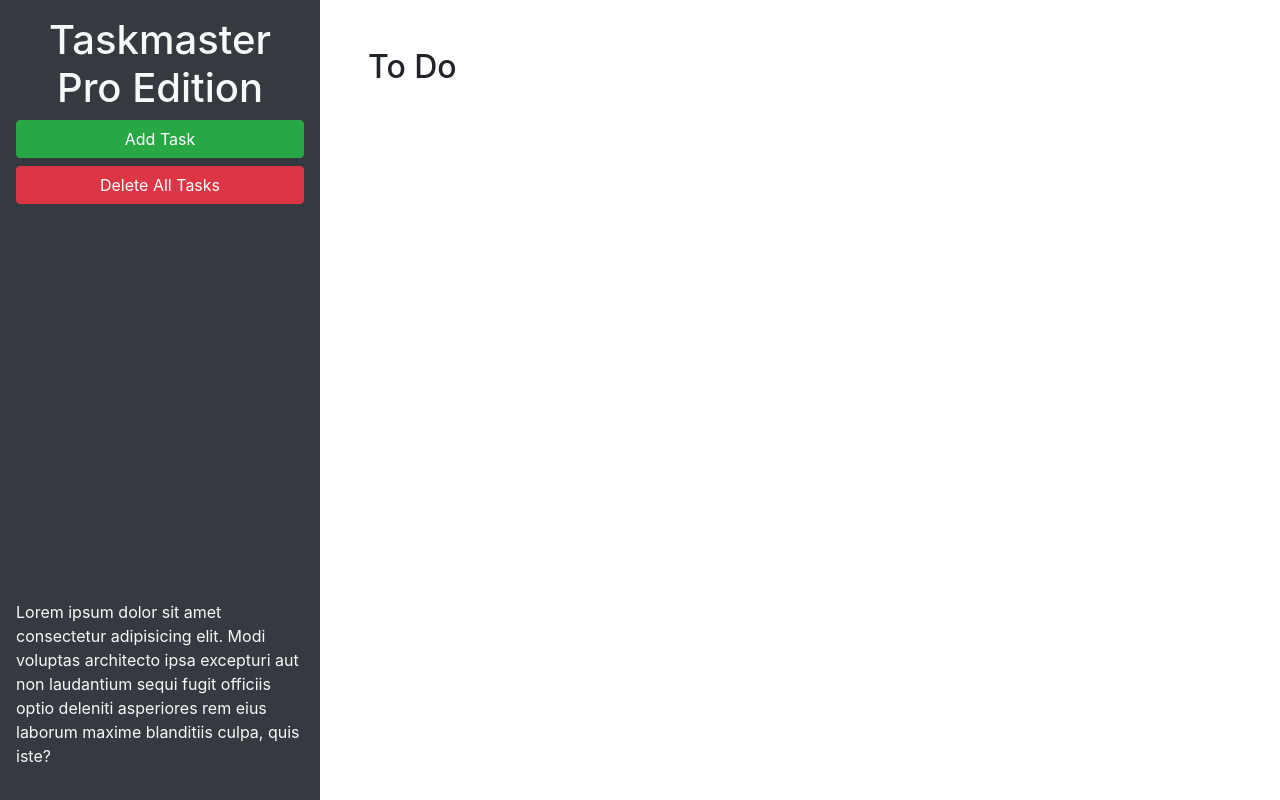
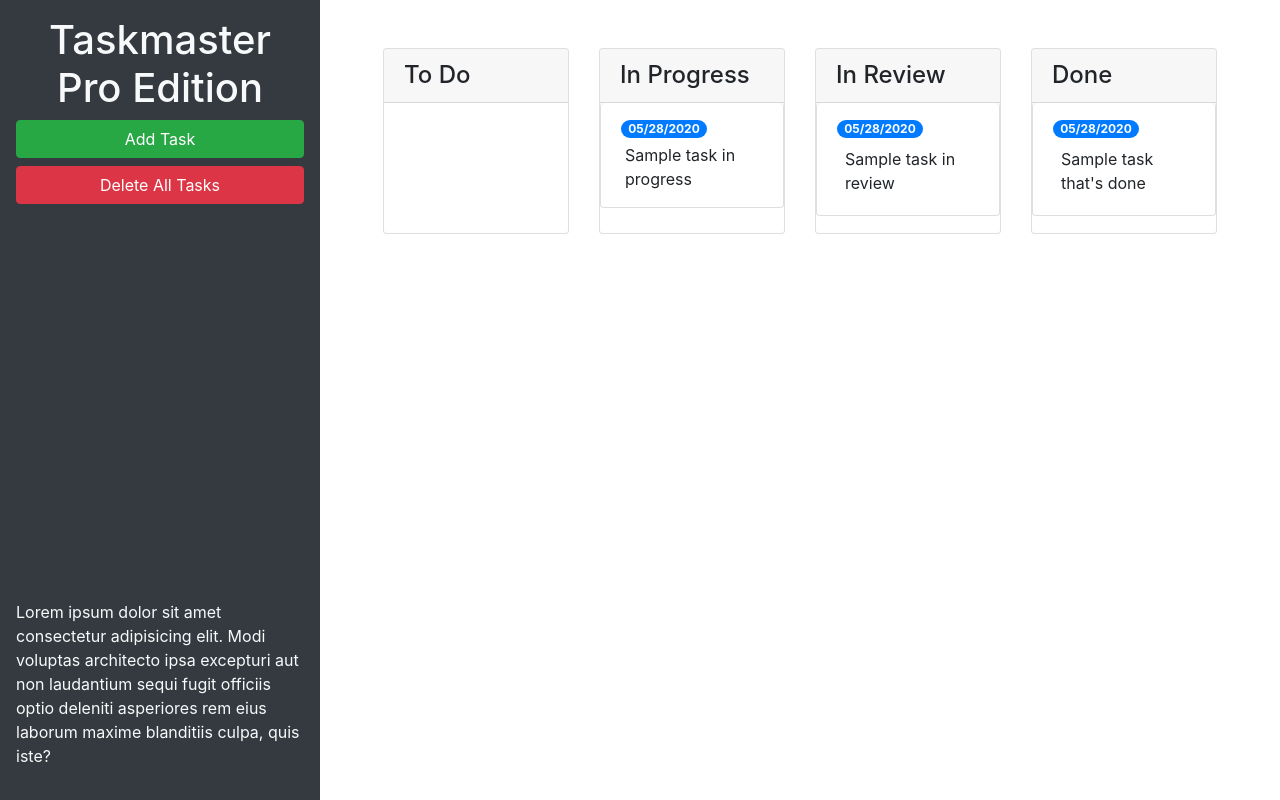
Before and after one commit to ppepin34/taskmaster, a plain HTML site: page index.html in a window 1280 px wide. Drawn offline with nearby package versions, Linux system fonts and the light colour scheme.

Commit message:
add columns for in-progress, in-review, and done projects, add form control to modal

```diff
--- a/index.html
+++ b/index.html
@@ -24,9 +24,54 @@
       </p>
     </header>
     <main class="col-12 col-lg-9">
-      <div class="m-5">
-        <h2>To Do</h2>
-        <ul id="list-toDo" class="list-group"> </ul>
+      <!--todo start-->
+      <div class="m-5 row justify-content-around">
+        <div class="col-12 col-md-6 col-xl-3 mb-3">
+          <div class="card">
+            <h4 class="card-header">To Do</h4>
+            <ul id="list-toDo" class="list-group list-group-flush"> </ul>
+          </div>
+        </div>
+        <!--to do end-->
+        <!--in progress start-->
+        <div class="col-12 col-md-6 col-xl-3 mb-3">
+          <div class="card">
+            <h4 class="card-header">In Progress</h4>
+            <ul id="list-inProgress" class="list-group">
+              <li class="list-group-item">
+                <span class="badge badge-primary badge-pill">05/28/2020</span>
+                <p class="m-1">Sample task in progress</p>
+              </li>
+            </ul>
+          </div>
+        </div>
+        <!--in progress end-->
+        <!-- in review start-->
+        <div class="col-12 col-md-6 col-xl-3 mb-3">
+          <div class="card">
+            <h4 class="card-header">In Review</h4>
+            <ul id="list-inReview" class="list-group">
+              <li class="list-group-item">
+                <span class="badge badge-primary badge-pill">05/28/2020</span>
+                <p class="m-2">Sample task in review</p>
+              </li>
+            </ul>
+          </div>
+        </div>
+        <!-- in review end-->
+        <!-- done start-->
+        <div class="col-12 col-md-6 col-xl-3 mb-3">
+          <div class="card">
+            <h4 class="card-header">Done</h4>
+            <ul id="list-done" class="list-group">
+              <li class="list-group-item">
+                <span class="badge badge-primary badge-pill">05/28/2020</span>
+                <p class="m-2">Sample task that's done</p>
+              </li>
+            </ul>
+          </div>
+        </div>
+        <!--done end-->
       </div>
     </main>
   </div>
@@ -46,11 +91,11 @@
           <form>
             <div class="form-group">
               <label for="modalTaskDescription">Task description</label>
-              <textarea id="modalTaskDescription" rows="3"></textarea>
+              <textarea id="modalTaskDescription" rows="3" class="form-control"></textarea>
             </div>
             <div class="form-group">
               <label for="modalDueDate">Due date</label>
-              <input type="text" id="modalDueDate" placeholder="mm/dd/yyyy" autocomplete="off" />
+              <input type="text" class="form-control" id="modalDueDate" placeholder="mm/dd/yyyy" autocomplete="off" />
             </div>
           </form>
         </div>
```
